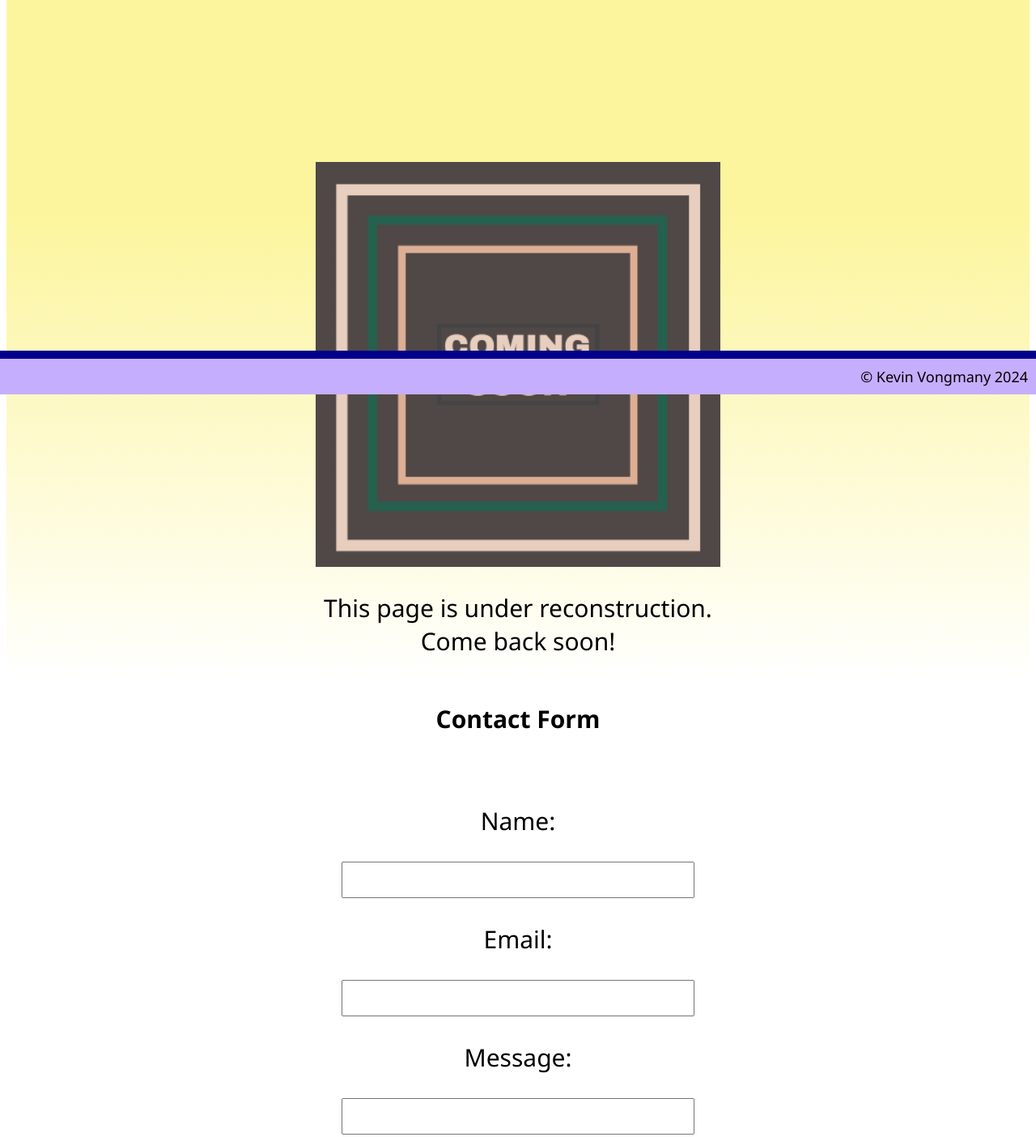
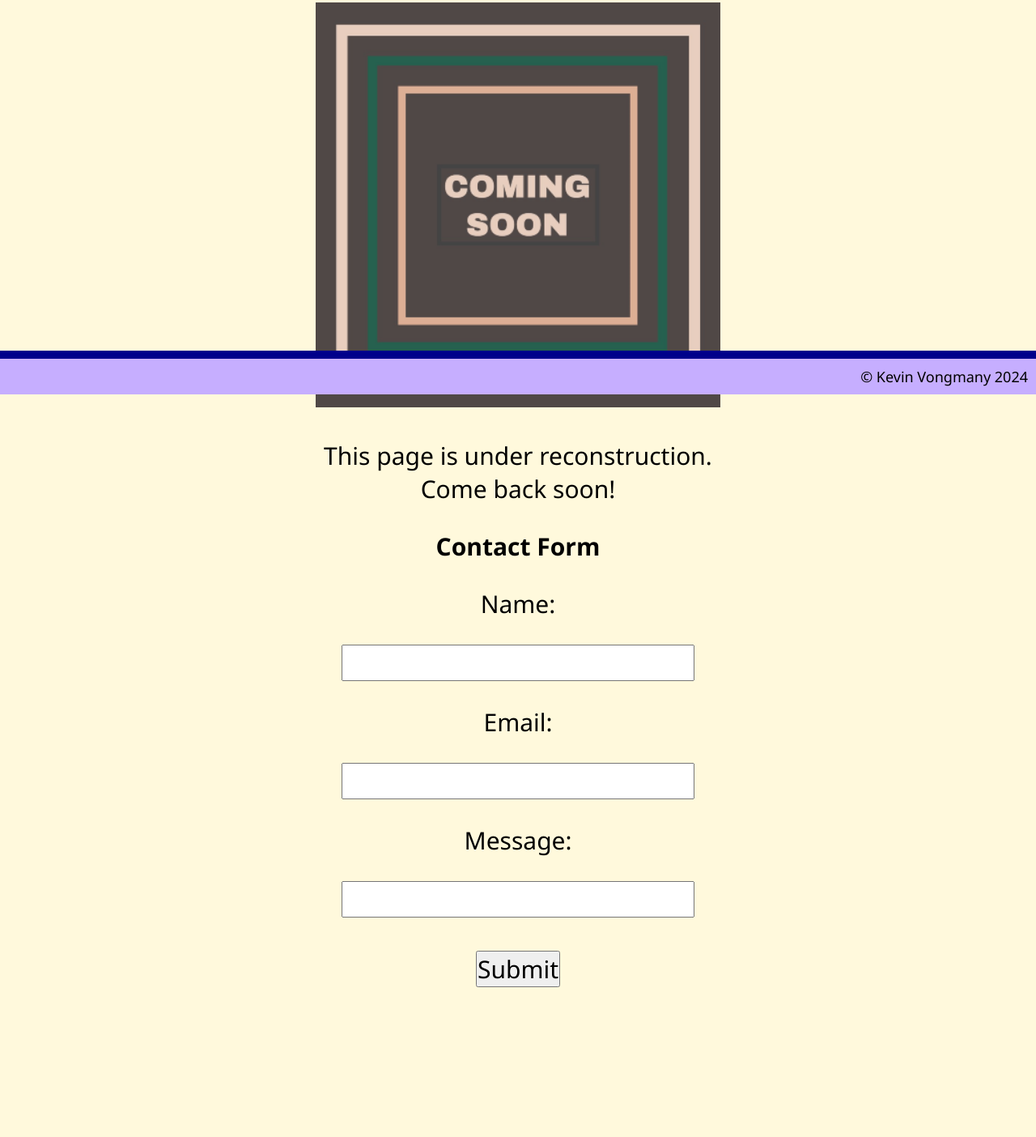
Before and after one commit to kevinvongmany/html-landing-page, a plain HTML site: page index.html in a window 1280 px wide. Shown: the part 313-1717 px from the top of the page at 81% size. After the commit the page ends 1603 px from the top, so only its background shows below. Drawn offline with Linux system fonts and the light colour scheme.

Commit message:
Update to bg color and centered content

```diff
--- a/css/style.css
+++ b/css/style.css
@@ -5,17 +5,17 @@
 }
 
 header {
-    position: fixed;
-    left: 0;
-    top: 0;
+    display: block;
     width: 100%;
-    background-color: lightskyblue;
-
 }
 
 header div{
-    display: block;
-    padding: 50px;
+    position: fixed;
+    background-color: lightskyblue;
+    width: 100%;
+    left: 0;
+    top: 0;
+    padding: 50px 0px;
     border-bottom: 10px solid darkblue;
 }
 
@@ -33,14 +33,20 @@ header div li{
 
 body {
     padding: 0;
+    background-color: rgb(255, 249, 220);
 }
 li{
     list-style-type: none;
 }
 
+a {
+    font-family: 'Trebuchet MS', 'Lucida Sans Unicode', 'Lucida Grande', 'Lucida Sans', Arial, sans-serif;
+    text-decoration: none;
+    color: black
+}
 img{
     width: 500px;
-    margin: 15% 15% 0% 15%;
+    margin: 0px auto;
 }
 
 footer{
@@ -65,21 +71,11 @@ footer div{
     align-items: right;
 }
 .center-items{
-    display: flex;
-    flex-direction: column;
-    align-items: center;
+    text-align: center;
+    margin: 0px auto;
     width: 100%;
 }
-.yellow-bg-gradient-down{
-    background: linear-gradient(#fcf59e, #fcf59e, #ffffff) ;
-}
 
-
-.hyperlink-black a{
-    font-family: 'Trebuchet MS', 'Lucida Sans Unicode', 'Lucida Grande', 'Lucida Sans', Arial, sans-serif;
-    text-decoration: none;
-    color: black
-}
 #top-pad{
     margin-top: 200px;
     padding-top: 50px;
--- a/index.html
+++ b/index.html
@@ -17,7 +17,7 @@
       </ul>
     </div>
   </header>
-  <section class="yellow-bg-gradient-down">
+  <section>
     <div class="center-items">
       <h2 id="top-pad">Welcome to my new website</h2>
       <img src="img/image-1.png" alt="Coming soon..."/>
@@ -27,17 +27,17 @@
   <section id="contact" >
     <div class="center-items">
       <h2>Contact Form</h2>
-      <form>
-        <ul class="center-items">
-          <li class="center-items">
+      <form class="center-items">
+        <ul >
+          <li>
             <p>Name:</p>
             <input type="text" id="name">
           </li>
-          <li class="center-items">
+          <li>
             <p>Email:</p>
             <input type="text" id="email">
           </li>
-          <li class="center-items">
+          <li>
             <p>Message:</p>
             <input type="text" id="message">
           </li>
```
